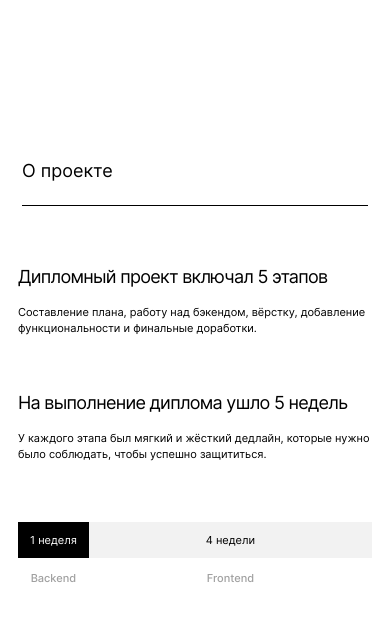
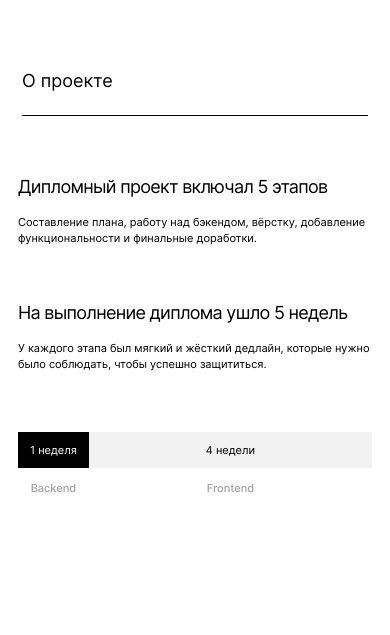
Before and after one commit to zilov/movies-explorer-frontend, a React (Create React App) app: page / in a window 390 px wide. Shown: the part 710-1345 px from the top of the page. Built offline with nearby package versions, Linux system fonts and the light colour scheme.

Commit message:
fix: about-project section margin

```diff
--- a/src/components/Main/AboutProject/AboutProject.css
+++ b/src/components/Main/AboutProject/AboutProject.css
@@ -102,9 +102,8 @@
 
 @media screen and (max-width: 767px) {
 
-  .about-project__content {
-    margin-bottom: 70px;
-    margin-top: 70px;
+  .about-project {
+    margin: 70px auto 70px;
   }
 
   .about-project__grid-table {
```
